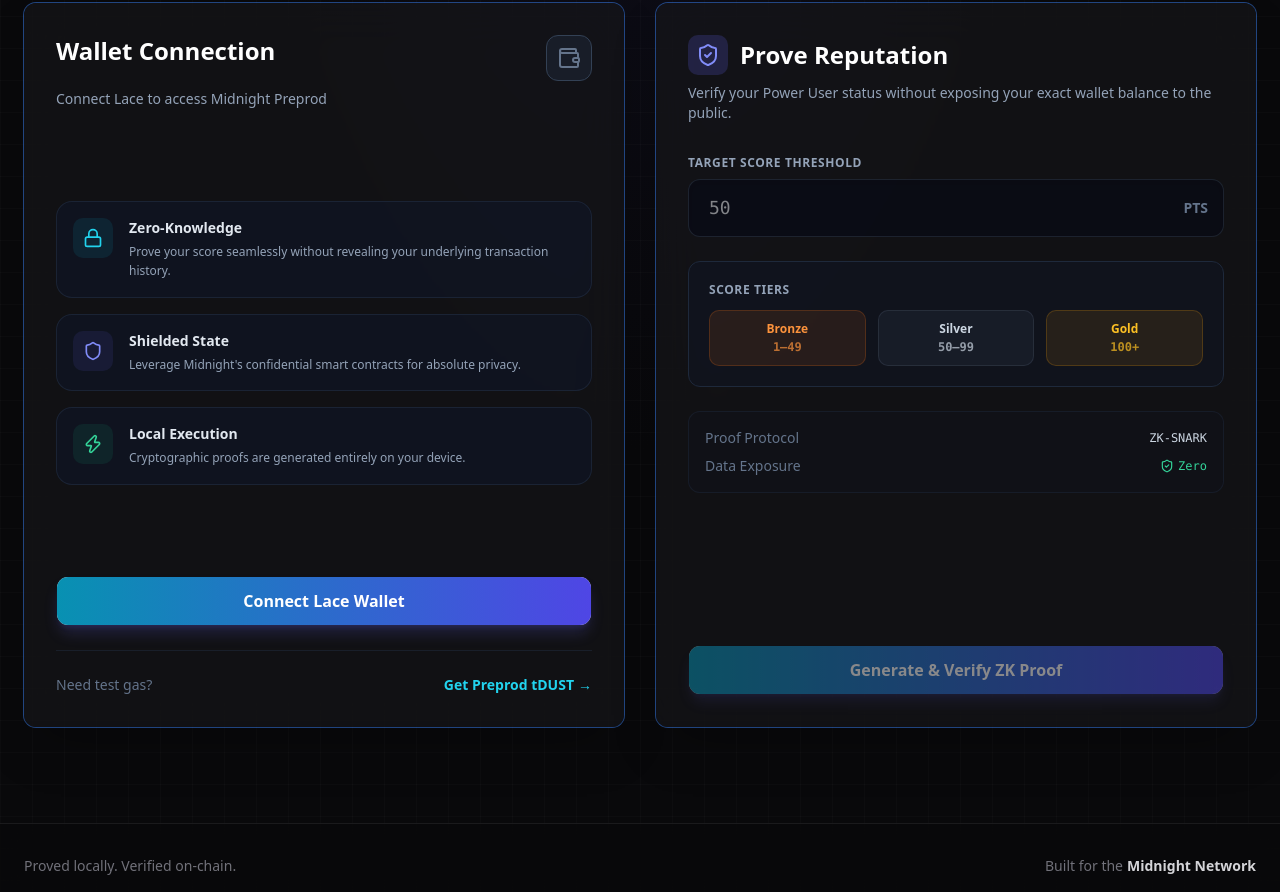
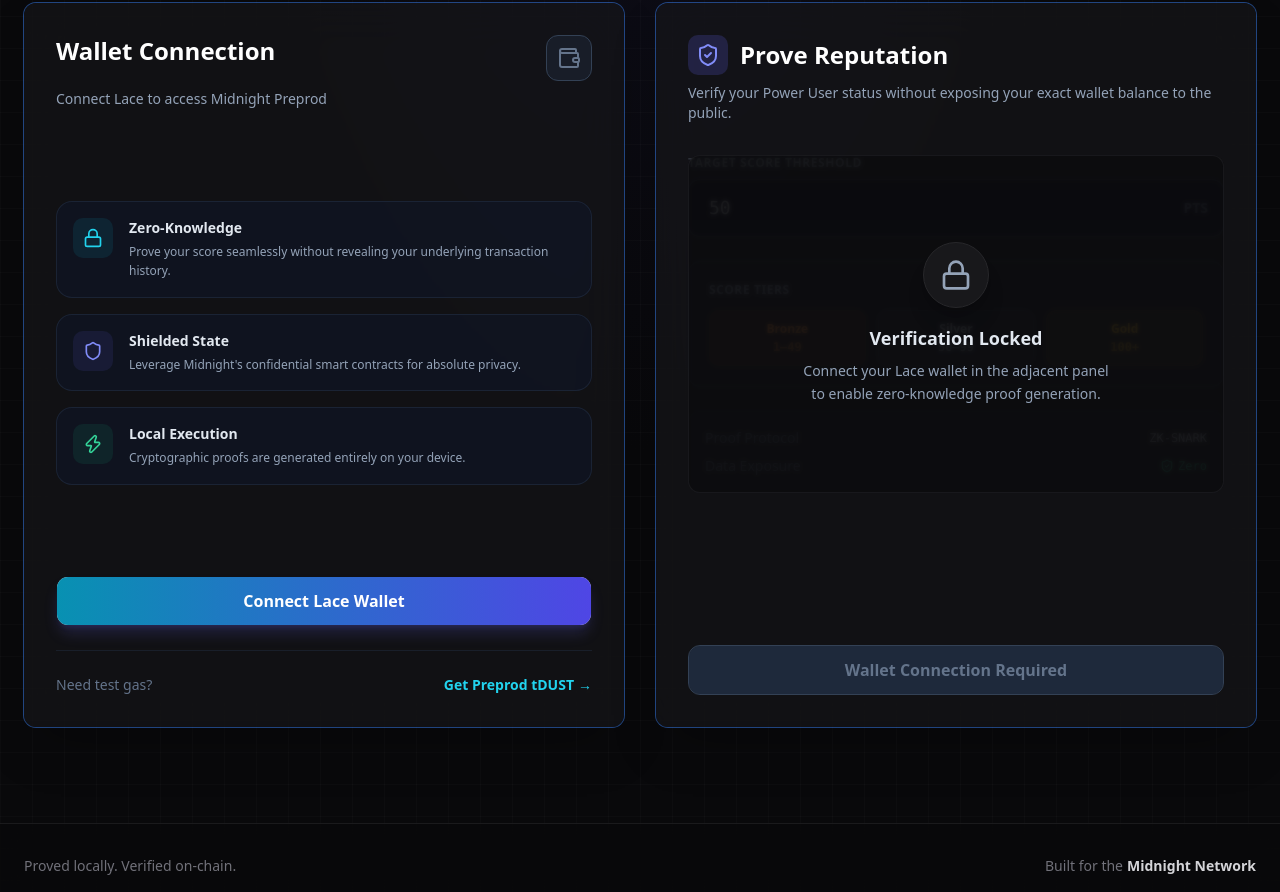
Before and after one commit to GauravKarakoti/WhisperScore, a React (Vite) app in the folder frontend/: page / in a window 1280 px wide. Shown: the part 656-1548 px from the top of the page. Built offline with nearby package versions, Linux system fonts and the light colour scheme; what @midnight-ntwrk/compact-runtime would draw is missing.

Commit message:
UI, Demo Video, Logo

```diff
--- a/frontend/src/components/VerifyPowerUser.tsx
+++ b/frontend/src/components/VerifyPowerUser.tsx
@@ -1,15 +1,9 @@
 import React, { useState } from 'react';
-import * as whisperScoreContract from '../contracts/managed/whisper_score/contract/index.js';
-import { findDeployedContract } from '@midnight-ntwrk/midnight-js-contracts';
-import { useMidnight } from '../hooks/useMidnight';
-import { indexerPublicDataProvider } from '@midnight-ntwrk/midnight-js-indexer-public-data-provider';
-import { FetchZkConfigProvider } from '@midnight-ntwrk/midnight-js-fetch-zk-config-provider';
-import * as ed from '@noble/ed25519';
-import { Card } from './ui/card.js';
-import { CheckCircle2, Eye, Loader2, RotateCcw, ShieldCheck } from 'lucide-react';
-import { Button } from './ui/button.js';
-
-type ProveState = 'idle' | 'fetching' | 'proving' | 'submitting';
+import { useMidnight } from '@/hooks/useMidnight';
+import { useWhisperProof } from '@/hooks/useWhisperScore';
+import { Card } from './ui/card';
+import { CheckCircle2, Eye, Loader2, RotateCcw, ShieldCheck, Lock } from 'lucide-react';
+import { Button } from './ui/button';
 
 const PROVE_STEPS = [
   { id: 'fetching', label: 'Syncing Shielded State', detail: 'Retrieving confidential UTXOs' },
@@ -18,129 +12,24 @@
 ];
 
 export const VerifyPowerUser: React.FC<{ contractAddress: string }> = ({ contractAddress }) => {
-  const [proveState, setProveState] = useState<ProveState>('idle');
-  const [txResult, setTxResult] = useState<{ hash: string; result: string } | null>(null);
-  const [errorMsg, setErrorMsg] = useState<string | null>(null);
+  const { providers } = useMidnight();
+  const { generateProof, resetProof, proveState, txResult, errorMsg } = useWhisperProof(contractAddress);
+
   const [isRevealed, setIsRevealed] = useState(false);
   const [thresholdInput, setThresholdInput] = useState<string>('50');
 
-  const { providers } = useMidnight();
+  const parsedThreshold = parseInt(thresholdInput, 10);
+  const isInvalid = isNaN(parsedThreshold) || parsedThreshold < 0 || parsedThreshold > 1000;
 
   const handleVerify = async () => {
-    if (!providers) {
-      setErrorMsg("Wallet disconnected. Please connect your Lace wallet to proceed.");
-      return;
-    }
-
-    const parsedThreshold = Number(thresholdInput);
-    if (isNaN(parsedThreshold) || parsedThreshold < 0 || !Number.isInteger(parsedThreshold)) {
-      setErrorMsg("Please enter a valid positive integer for the score threshold.");
-      return;
-    }
-    if (parsedThreshold > 1000) {
-      setErrorMsg("Score threshold cannot exceed maximum range (1000).");
-      return;
-    }
-
-    setProveState('fetching');
-    setErrorMsg(null);
-    setTxResult(null);
+    if (isInvalid) return;
     setIsRevealed(false);
-
-    try {
-      const api = providers as any;
-      const config = await api.getConfiguration();
-      const shieldedState = await api.getShieldedAddresses();
-
-      let nativeBalance = 0n;
-      try {
-        const stateObservable = typeof api.state === 'function' ? await api.state() : api.state;
-
-        if (stateObservable && typeof stateObservable.subscribe === 'function') {
-          await new Promise<void>((resolve) => {
-            const subscription = stateObservable.subscribe((s: any) => {
-              nativeBalance = s.balances?.unshielded ?? 0n;
-              subscription.unsubscribe();
-              resolve();
-            });
-          });
-        } else {
-          nativeBalance = stateObservable?.balances?.unshielded ?? 0n;
-        }
-      } catch (warn) {
-        console.warn("Could not parse balance from wallet state, defaulting to 0", warn);
-      }
-
-      const publicDataProvider = indexerPublicDataProvider(config.indexerUri, config.indexerWsUri);
-      const zkConfigProvider = new FetchZkConfigProvider(window.location.origin);
-      const proofProvider = await api.getProvingProvider(zkConfigProvider);
-
-      const inMemoryPrivateState: Record<string, any> = {};
-
-      const MOCK_ORACLE_PRIV = new Uint8Array(32).fill(1);
-      const msg = new Uint8Array(4);
-      new DataView(msg.buffer).setUint32(0, Number(nativeBalance), false);
-      const mockSignature = await ed.signAsync(msg, MOCK_ORACLE_PRIV);
-
-      const contractProviders = {
-        publicDataProvider,
-        zkConfigProvider,
-        proofProvider,
-        walletProvider: {
-          coinPublicKey: shieldedState.shieldedCoinPublicKey,
-          encryptionPublicKey: shieldedState.shieldedEncryptionPublicKey,
-          balanceTx: async (tx: any) => {
-            const balanced = await api.balanceUnsealedTransaction(tx);
-            return balanced.tx;
-          }
-        },
-        midnightProvider: {
-          submitTx: async (tx: any) => {
-            await api.submitTransaction(tx);
-          }
-        },
-        privateStateProvider: {
-          setContractAddress: (_addr: string) => {},
-          get: async (id: string) => inMemoryPrivateState[id] ?? undefined,
-          set: async (id: string, state: any) => { inMemoryPrivateState[id] = state; },
-          remove: async (id: string) => { delete inMemoryPrivateState[id]; }
-        },
-        externalChainBalance: (witnessContext: any) => [
-          witnessContext.currentPrivateState ?? undefined,
-          nativeBalance
-        ],
-        stateSignature: (witnessContext: any) => [
-          witnessContext.currentPrivateState ?? undefined,
-          mockSignature
-        ]
-      } as any;
-
-      setProveState('proving');
-      const compiledContract = {
-        contract: whisperScoreContract.Contract,
-        ledger: whisperScoreContract.ledger,
-        pureCircuits: whisperScoreContract.pureCircuits
+    await generateProof(parsedThreshold);
   };
 
-      const whisperScore = await findDeployedContract(contractProviders, {
-        contractAddress: contractAddress,
-        compiledContract: compiledContract as any,
-      });
-
-      setProveState('submitting');
-      const tx = await whisperScore.callTx.checkEligibility();
-
-      setTxResult({
-        hash: tx.public.txHash,
-        result: String(tx.private.result)
-      });
-
-    } catch (error: any) {
-      console.error("Circuit execution failed:", error);
-      setErrorMsg(error.message || "Cryptographic proof generation or network submission failed.");
-    } finally {
-      setProveState('idle');
-    }
+  const handleReset = () => {
+    setIsRevealed(false);
+    resetProof();
   };
 
   const getStepStatus = (stepId: string) => {
@@ -166,9 +55,21 @@
         <p className="text-slate-400 text-sm">Verify your Power User status without exposing your exact wallet balance to the public.</p>
       </div>
 
-      {/* Main Content Area - Centered Vertically */}
-      <div className="flex-1 flex flex-col">
-        <div className={`my-auto w-full space-y-6 transition-opacity duration-300 ${proveState !== 'idle' && !txResult ? 'opacity-40 pointer-events-none' : ''}`}>
+      {/* Main Content Area */}
+      <div className="flex-1 flex flex-col relative">
+        {!providers && (
+          <div className="absolute inset-0 z-20 flex flex-col items-center justify-center bg-zinc-950/60 backdrop-blur-[2px] rounded-xl border border-zinc-800/50 animate-in fade-in duration-300">
+            <div className="bg-zinc-900 p-4 rounded-full mb-4 border border-zinc-800 shadow-xl">
+              <Lock className="w-8 h-8 text-slate-400" />
+            </div>
+            <h4 className="text-slate-200 font-semibold mb-2 text-lg">Verification Locked</h4>
+            <p className="text-sm text-slate-400 text-center px-8 max-w-sm leading-relaxed">
+              Connect your Lace wallet in the adjacent panel to enable zero-knowledge proof generation.
+            </p>
+          </div>
+        )}
+
+        <div className={`my-auto w-full space-y-6 transition-opacity duration-300 ${(!providers || (proveState !== 'idle' && !txResult)) ? 'opacity-20 pointer-events-none' : ''}`}>
 
           {/* Input Section */}
           <div>
@@ -183,13 +84,20 @@
                 value={thresholdInput}
                 onChange={(e) => setThresholdInput(e.target.value)}
                 disabled={proveState !== 'idle' || !providers}
-                className="w-full bg-slate-950/80 border border-slate-700/80 rounded-xl pl-5 pr-16 py-3.5 text-slate-100 font-mono text-lg focus:outline-none focus:border-cyan-500 focus:ring-1 focus:ring-cyan-500 disabled:opacity-50 transition-all shadow-inner"
+                className={`w-full bg-slate-950/80 border rounded-xl pl-5 pr-16 py-3.5 text-slate-100 font-mono text-lg focus:outline-none transition-all shadow-inner ${
+                  isInvalid && thresholdInput !== ''
+                    ? 'border-red-500/50 focus:ring-red-500 focus:border-red-500'
+                    : 'border-slate-700/80 focus:border-cyan-500 focus:ring-1 focus:ring-cyan-500'
+                }`}
                 placeholder="50"
               />
-              <div className="absolute right-4 top-1/2 -translate-y-1/2 text-slate-500 font-semibold text-sm">
+              <div className="absolute right-4 top-1/2 -translate-y-1/2 text-slate-500 font-semibold text-sm pointer-events-none">
                 PTS
               </div>
             </div>
+            {isInvalid && thresholdInput !== '' && (
+              <p className="text-red-400 text-xs mt-2 font-medium">Please enter a valid threshold between 0 and 1000.</p>
+            )}
           </div>
 
           {/* Tiers Context Box */}
@@ -224,9 +132,10 @@
           </div>
 
         </div>
+      </div>
 
-        {/* Dynamic State Rendering - Anchored to bottom */}
-        <div className="mt-8 min-h-[170px] flex flex-col justify-end">
+      {/* Dynamic State Rendering */}
+      <div className="mt-8 min-h-[170px] flex flex-col justify-end z-10">
         {errorMsg && (
           <div className="mb-4 p-4 bg-red-500/10 border border-red-500/20 rounded-xl text-red-400 text-sm animate-in fade-in zoom-in-95">
             <strong className="block text-red-300 mb-1">Verification Failed</strong>
@@ -235,7 +144,7 @@
         )}
 
         {proveState !== 'idle' && !txResult && (
-            <div className="flex flex-col gap-4 p-6 bg-slate-900/60 border border-slate-800 rounded-xl mb-4 animate-in fade-in slide-in-from-bottom-4 h-full justify-center">
+          <div className="flex flex-col gap-4 p-6 bg-slate-900/90 backdrop-blur-md border border-slate-800 rounded-xl mb-4 animate-in fade-in slide-in-from-bottom-4 h-full justify-center shadow-xl">
             {PROVE_STEPS.map((step) => {
               const status = getStepStatus(step.id);
               return (
@@ -268,13 +177,12 @@
               </div>
               <p className="text-xs text-slate-400 flex items-center justify-between">
                 Hash:
-                  <a href={`#`} className="font-mono text-emerald-400 hover:text-emerald-300 transition-colors bg-emerald-500/10 px-2 py-1 rounded">
+                <a href={`https://explorer.preprod.midnight.network/transactions/${txResult.hash}`} target="_blank" rel="noopener noreferrer" className="font-mono text-emerald-400 hover:text-emerald-300 transition-colors bg-emerald-500/10 px-2 py-1 rounded">
                   {txResult.hash.slice(0, 12)}...{txResult.hash.slice(-8)}
                 </a>
               </p>
             </div>
 
-              {/* Encrypted Reveal UI */}
             <div
               className={`relative w-full h-16 rounded-xl flex items-center justify-center cursor-pointer transition-all duration-500 overflow-hidden ${
                 isRevealed
@@ -300,7 +208,7 @@
 
             <Button
               variant="ghost"
-                onClick={() => { setTxResult(null); setIsRevealed(false); }}
+              onClick={handleReset}
               className="mt-6 w-full py-6 text-sm font-semibold text-slate-500 hover:text-slate-300 transition-colors"
             >
               <RotateCcw className="w-4 h-4 mr-2" /> Verify another threshold
@@ -308,14 +216,17 @@
           </div>
         ) : (
           <Button
-              onClick={handleVerify}
-              disabled={proveState !== 'idle' || !providers}
-              className={`w-full py-6 text-base bg-gradient-to-r from-cyan-600 to-indigo-600 hover:from-cyan-500 hover:to-indigo-500 text-white rounded-xl font-semibold shadow-lg shadow-indigo-500/20 transition-all duration-300 ${proveState !== 'idle' ? 'hidden' : ''}`}
+            onClick={!providers ? undefined : handleVerify}
+            disabled={proveState !== 'idle' || isInvalid}
+            className={`w-full py-6 text-base rounded-xl font-semibold transition-all duration-300 ${
+              !providers
+                ? 'bg-slate-800 text-slate-500 border border-slate-700 cursor-not-allowed hover:bg-slate-800 hover:text-slate-500'
+                : 'bg-gradient-to-r from-cyan-600 to-indigo-600 hover:from-cyan-500 hover:to-indigo-500 text-white shadow-lg shadow-indigo-500/20'
+            } ${proveState !== 'idle' ? 'hidden' : ''}`}
           >
-              Generate & Verify ZK Proof
+            {!providers ? 'Wallet Connection Required' : 'Generate & Verify ZK Proof'}
           </Button>
         )}
-        </div>
       </div>
     </Card>
   );
--- /dev/null
+++ b/frontend/src/hooks/useWhisperScore.tsx
@@ -0,0 +1,131 @@
+import { useState } from 'react';
+import { useMidnight } from './useMidnight.js';
+import * as whisperScoreContract from '../contracts/managed/whisper_score/contract/index.js';
+import { findDeployedContract } from '@midnight-ntwrk/midnight-js-contracts';
+import { indexerPublicDataProvider } from '@midnight-ntwrk/midnight-js-indexer-public-data-provider';
+import { FetchZkConfigProvider } from '@midnight-ntwrk/midnight-js-fetch-zk-config-provider';
+import * as ed from '@noble/ed25519';
+
+export type ProveState = 'idle' | 'fetching' | 'proving' | 'submitting';
+
+export function useWhisperProof(contractAddress: string) {
+  const { providers } = useMidnight();
+  const [proveState, setProveState] = useState<ProveState>('idle');
+  const [txResult, setTxResult] = useState<{ hash: string; result: string } | null>(null);
+  const [errorMsg, setErrorMsg] = useState<string | null>(null);
+
+  const generateProof = async (threshold: number) => {
+    if (!providers) {
+      setErrorMsg("Wallet disconnected. Please connect your Lace wallet to proceed.");
+      return;
+    }
+
+    setProveState('fetching');
+    setErrorMsg(null);
+    setTxResult(null);
+
+    try {
+      const api = providers as any;
+      const config = await api.getConfiguration();
+      const shieldedState = await api.getShieldedAddresses();
+
+      let nativeBalance = 0n;
+      try {
+        const stateObservable = typeof api.state === 'function' ? await api.state() : api.state;
+
+        if (stateObservable && typeof stateObservable.subscribe === 'function') {
+          await new Promise<void>((resolve) => {
+            const subscription = stateObservable.subscribe((s: any) => {
+              nativeBalance = s.balances?.unshielded ?? 0n;
+              subscription.unsubscribe();
+              resolve();
+            });
+          });
+        } else {
+          nativeBalance = stateObservable?.balances?.unshielded ?? 0n;
+        }
+      } catch (warn) {
+        console.warn("Could not parse balance from wallet state, defaulting to 0", warn);
+      }
+
+      const publicDataProvider = indexerPublicDataProvider(config.indexerUri, config.indexerWsUri);
+      const zkConfigProvider = new FetchZkConfigProvider(window.location.origin);
+      const proofProvider = await api.getProvingProvider(zkConfigProvider);
+
+      const inMemoryPrivateState: Record<string, any> = {};
+
+      const MOCK_ORACLE_PRIV = new Uint8Array(32).fill(1);
+      const msg = new Uint8Array(4);
+      new DataView(msg.buffer).setUint32(0, Number(nativeBalance), false);
+      const mockSignature = await ed.signAsync(msg, MOCK_ORACLE_PRIV);
+
+      const contractProviders = {
+        publicDataProvider,
+        zkConfigProvider,
+        proofProvider,
+        walletProvider: {
+          coinPublicKey: shieldedState.shieldedCoinPublicKey,
+          encryptionPublicKey: shieldedState.shieldedEncryptionPublicKey,
+          balanceTx: async (tx: any) => {
+            const balanced = await api.balanceUnsealedTransaction(tx);
+            return balanced.tx;
+          }
+        },
+        midnightProvider: {
+          submitTx: async (tx: any) => {
+            await api.submitTransaction(tx);
+          }
+        },
+        privateStateProvider: {
+          setContractAddress: (_addr: string) => {},
+          get: async (id: string) => inMemoryPrivateState[id] ?? undefined,
+          set: async (id: string, state: any) => { inMemoryPrivateState[id] = state; },
+          remove: async (id: string) => { delete inMemoryPrivateState[id]; }
+        },
+        externalChainBalance: (witnessContext: any) => [
+          witnessContext.currentPrivateState ?? undefined,
+          nativeBalance
+        ],
+        stateSignature: (witnessContext: any) => [
+          witnessContext.currentPrivateState ?? undefined,
+          mockSignature
+        ]
+      } as any;
+
+      setProveState('proving');
+      const compiledContract = {
+        contract: whisperScoreContract.Contract,
+        ledger: whisperScoreContract.ledger,
+        pureCircuits: whisperScoreContract.pureCircuits
+      };
+
+      const whisperScore = await findDeployedContract(contractProviders, {
+        contractAddress: contractAddress,
+        compiledContract: compiledContract as any,
+      });
+
+      setProveState('submitting');
+      // Execute the zero-knowledge circuit locally
+      const tx = await whisperScore.callTx.checkEligibility();
+
+      setTxResult({
+        hash: tx.public.txHash,
+        result: String(tx.private.result)
+      });
+
+    } catch (error: any) {
+      console.error("Circuit execution failed:", error);
+      setErrorMsg(error.message || "Cryptographic proof generation or network submission failed.");
+    } finally {
+      setProveState('idle');
+    }
+  };
+
+  const resetProof = () => {
+    setTxResult(null);
+    setErrorMsg(null);
+    setProveState('idle');
+  };
+
+  return { generateProof, resetProof, proveState, txResult, errorMsg };
+}
```
Also changed, not shown: frontend/public/logo.png, 1 other file (tests, documents, lock files or other folders). Lines whose indentation alone changed are shown as unchanged.
